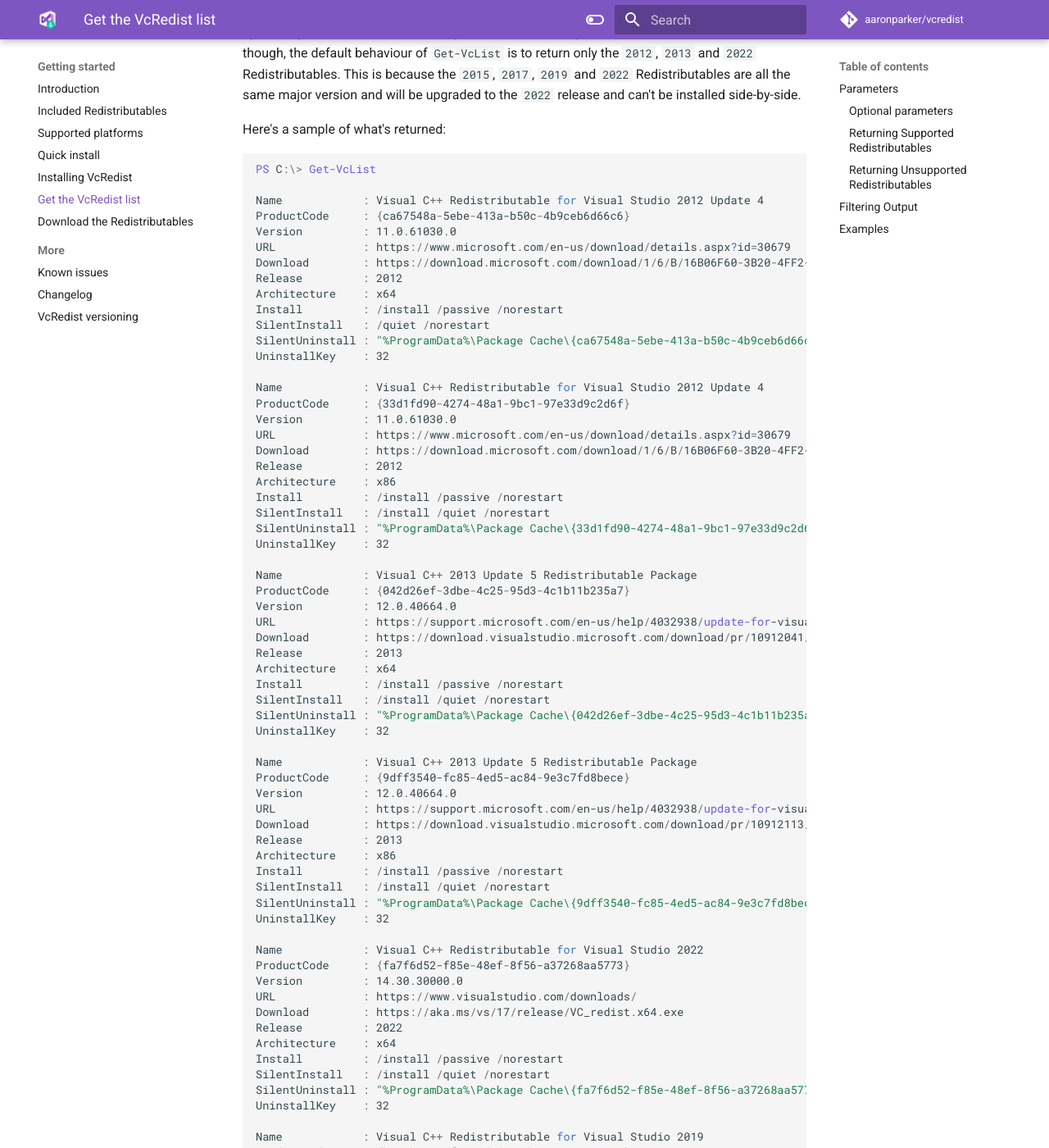
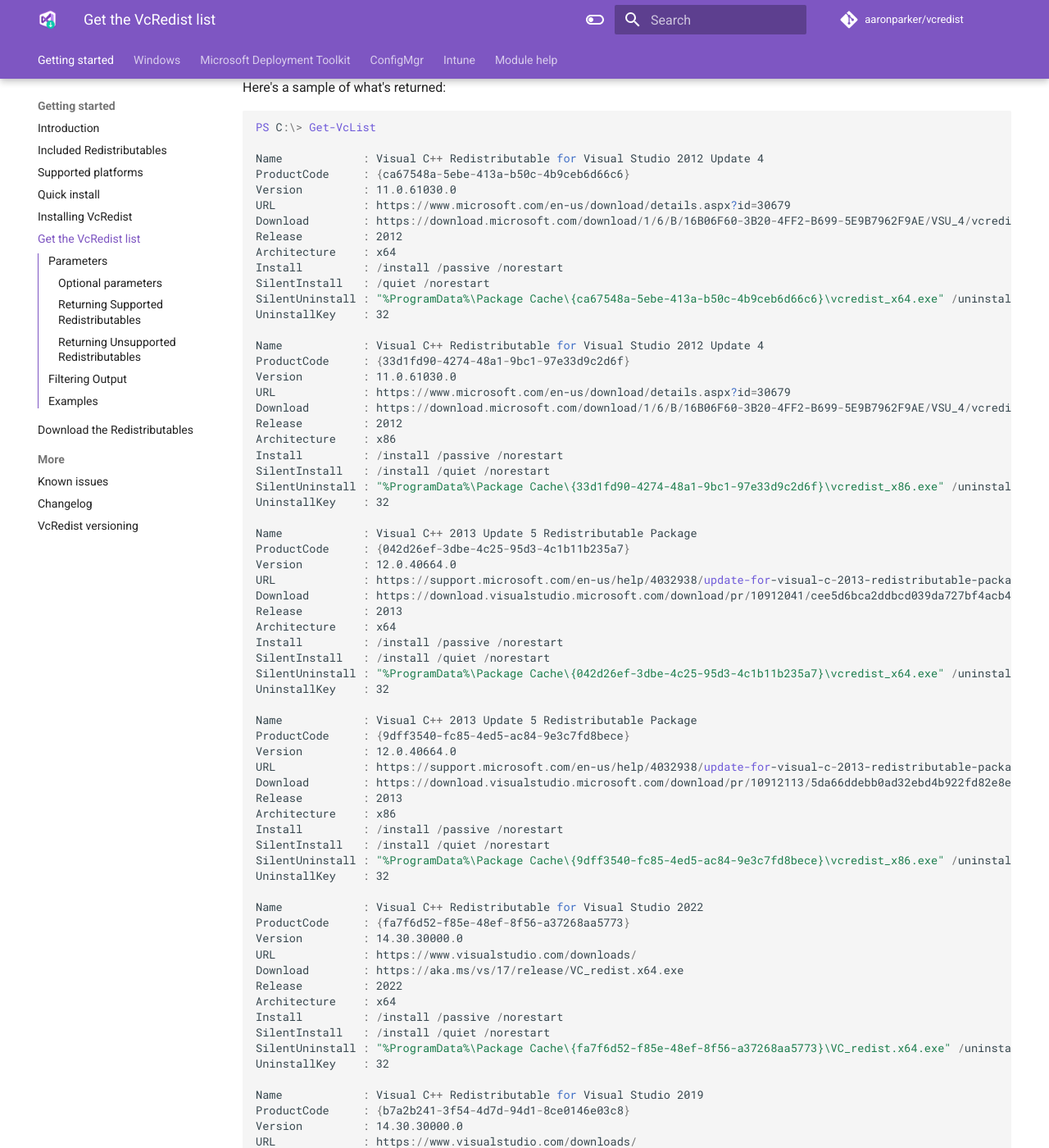
Before and after one commit to aaronparker/vcredist, an MkDocs documentation site: the page built from docs/get-vclist.md, in a window 1280 px wide and 1400 px high, scrolled down 345 px. Shown: the whole window at 82% size. Built offline with MkDocs 1.6.1 and Material for MkDocs 9.7.7, drawn with Linux system fonts in a browser that asks for light colours; comment, search, counter and statistics services are not loaded.

Commit message:
Update mkdocs.yml
Update header and TOC settings

```diff
--- a/mkdocs.yml
+++ b/mkdocs.yml
@@ -28,9 +28,12 @@
   # Default values, taken from mkdocs_theme.yml
   language: en
   features:
-    # - navigation.instant
+    - navigation.instant
+    - navigation.tracking
     - navigation.sections
     - navigation.tabs
+    - navigation.tabs.sticky
+    - toc.integrate
   palette:
     - scheme: default
       primary: deep purple
```
